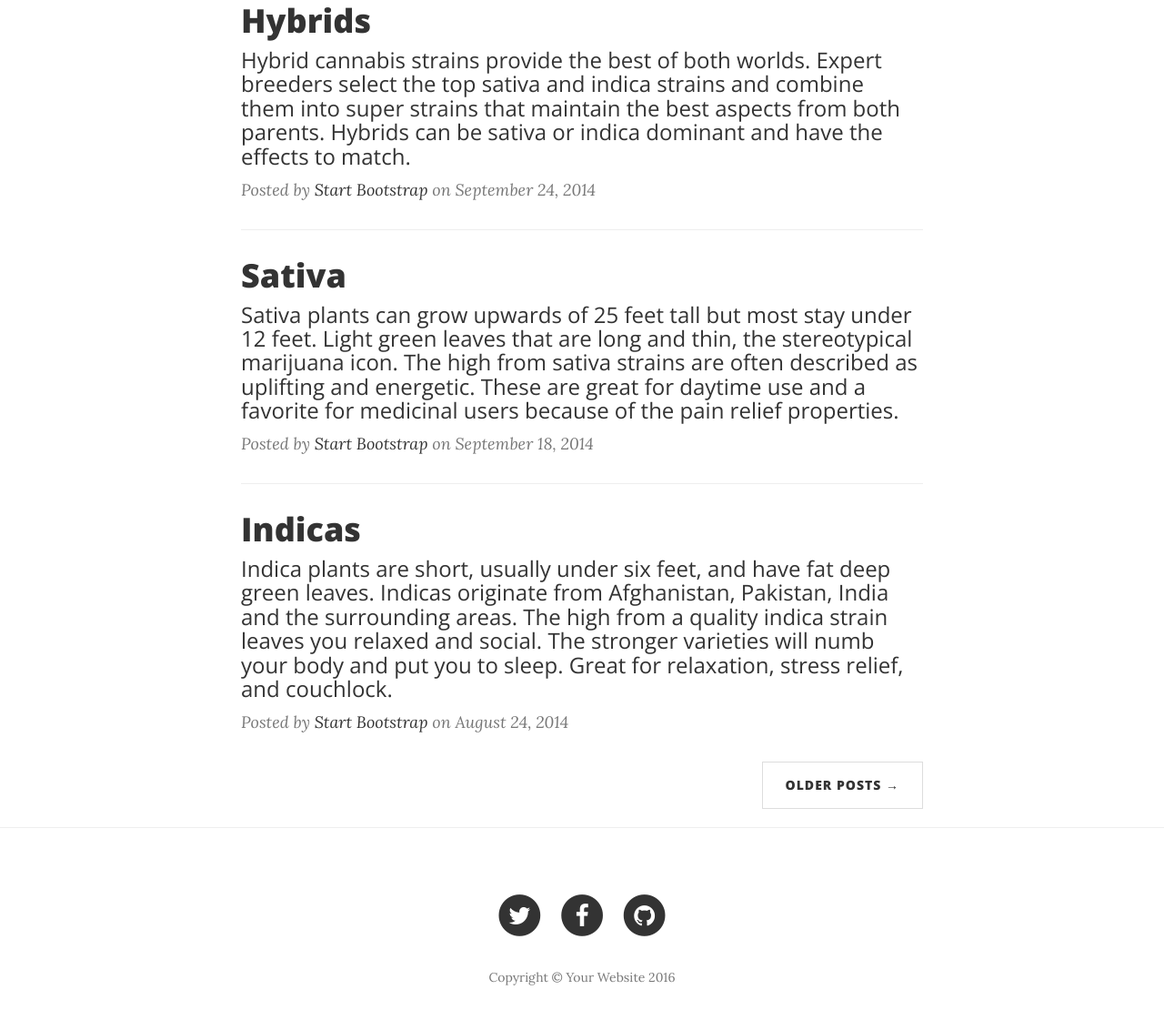
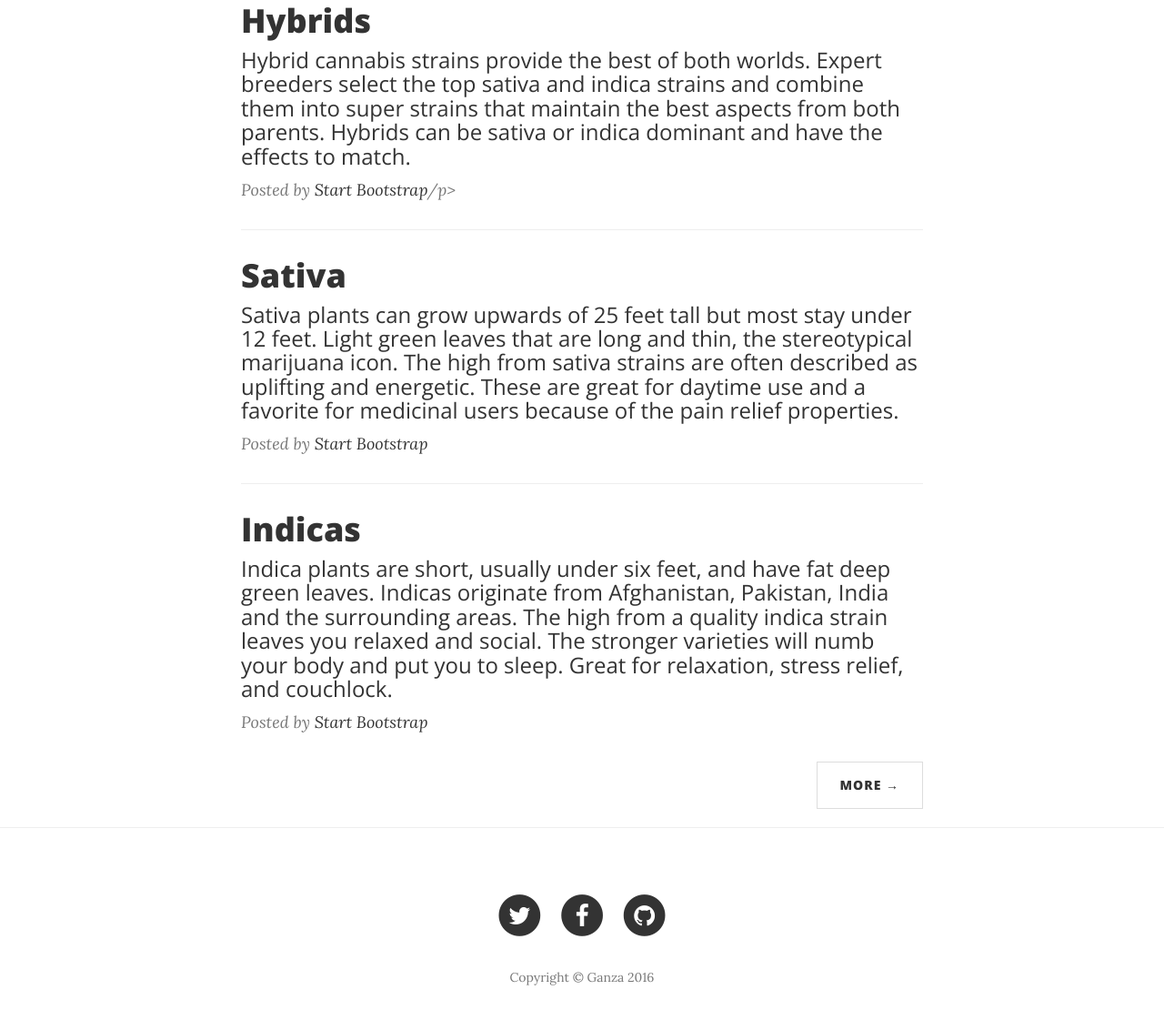
Before and after one commit to madausma/madausma.github.io, a website: page index.html in a window 1280 px wide. Shown: the part 525-1646 px from the top of the page at 91% size. Drawn offline with nearby package versions, Linux system fonts and the light colour scheme.

Commit message:
Update index.html

```diff
--- a/index.html
+++ b/index.html
@@ -97,7 +97,7 @@
                             Hybrid cannabis strains provide the best of both worlds. Expert breeders select the top sativa and indica strains and combine them into super strains that maintain the best aspects from both parents. Hybrids can be sativa or indica dominant and have the effects to match.
                         </h3>
                     </a>
-                    <p class="post-meta">Posted by <a href="#">Start Bootstrap</a> on September 24, 2014</p>
+                    <p class="post-meta">Posted by <a href="#">Start Bootstrap</a>/p>
                 </div>
                 <hr>
                 <div class="post-preview">
@@ -109,7 +109,7 @@
                             Sativa plants can grow upwards of 25 feet tall but most stay under 12 feet. Light green leaves that are long and thin, the stereotypical marijuana icon. The high from sativa strains are often described as uplifting and energetic. These are great for daytime use and a favorite for medicinal users because of the pain relief properties.
                         </h3>
                     </a>
-                    <p class="post-meta">Posted by <a href="#">Start Bootstrap</a> on September 18, 2014</p>
+                    <p class="post-meta">Posted by <a href="#">Start Bootstrap</a></p>
                 </div>
                 <hr>
                 <div class="post-preview">
@@ -121,13 +121,13 @@
                             Indica plants are short, usually under six feet, and have fat deep green leaves. Indicas originate from Afghanistan, Pakistan, India and the surrounding areas. The high from a quality indica strain leaves you relaxed and social. The stronger varieties will numb your body and put you to sleep. Great for relaxation, stress relief, and couchlock.
                         </h3>
                     </a>
-                    <p class="post-meta">Posted by <a href="#">Start Bootstrap</a> on August 24, 2014</p>
+                    <p class="post-meta">Posted by <a href="#">Start Bootstrap</a></p>
                 </div>
 
                 <!-- Pager -->
                 <ul class="pager">
                     <li class="next">
-                        <a href="#">Older Posts &rarr;</a>
+                        <a href="#">More &rarr;</a>
                     </li>
                 </ul>
             </div>
@@ -167,7 +167,7 @@
                             </a>
                         </li>
                     </ul>
-                    <p class="copyright text-muted">Copyright &copy; Your Website 2016</p>
+                    <p class="copyright text-muted">Copyright &copy; Ganza 2016</p>
                 </div>
             </div>
         </div>
```
